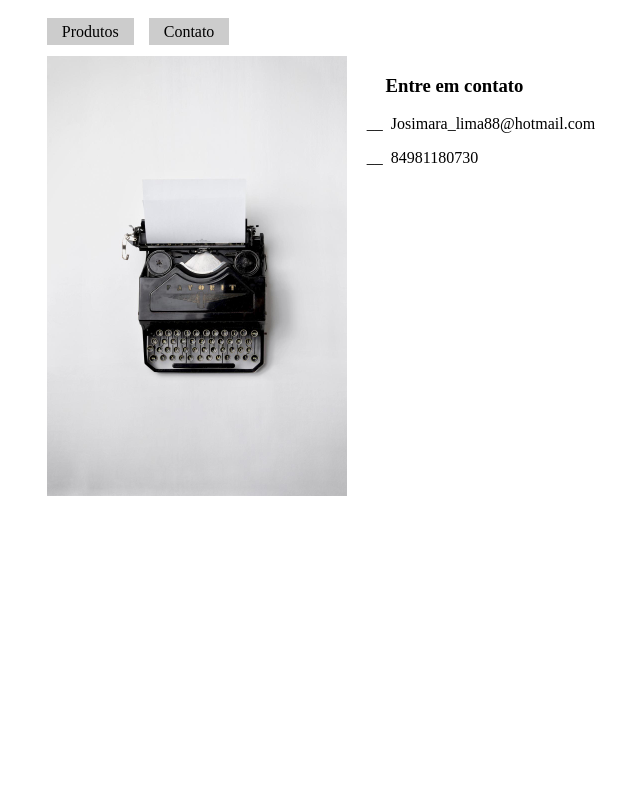
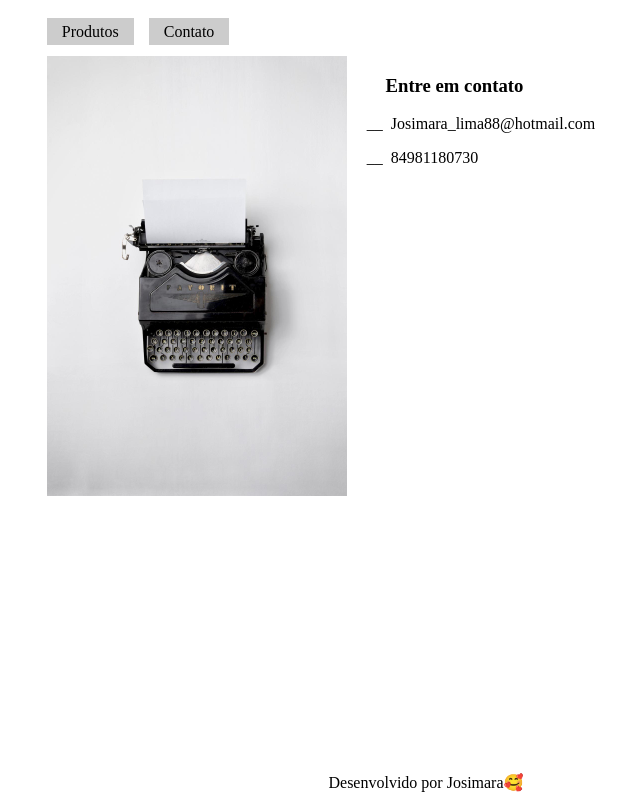
Before and after one commit to josimara-lima2/Produtos, a React (Create React App) app: page /contato in a window 1280 px wide. Shown: the whole page, without its empty margins (214-854 px from the left). Built offline with nearby package versions, Linux system fonts and the light colour scheme.

Commit message:
add footer

```diff
--- a/src/App.tsx
+++ b/src/App.tsx
@@ -1,13 +1,13 @@
 import React from 'react'
-import { BrowserRouter, Routes, Route } from 'react-router-dom'
-import Contato from './Contato'
 import Header from './Header'
 import * as CSS from 'csstype'
+import Footer from './Footer'
 
 const appStyle : CSS.Properties ={
   display:'flex',
   flexDirection:'column',
-  alignItems:'center'
+  alignItems:'center',
+  height:`calc(98vh)`
 }
 
 type Props = {
@@ -20,6 +20,7 @@ const App = ({children}:Props) => {
     <div style={appStyle}>
        <Header/>
       {children}
+      <Footer/>
     </div>
   )
 }
--- /dev/null
+++ b/src/Footer.tsx
@@ -0,0 +1,11 @@
+import React from 'react'
+
+const Footer = () => {
+  return (
+   <footer style={{ margin: 'auto 0 0 0'}}>
+     Desenvolvido por Josimara🥰
+   </footer>
+  )
+}
+
+export default Footer
```
